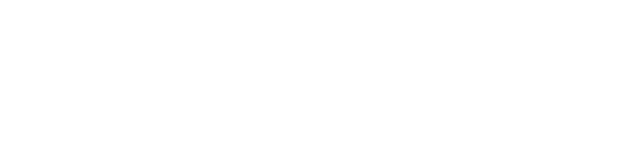
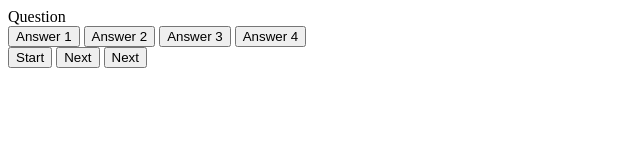
Before and after one commit to RyC2014/quizApp, a plain HTML site: page index.html in a window 1280 px wide. Shown: the whole page, without its empty margins (0-640 px from the left). Drawn offline with Linux system fonts and the light colour scheme; files that its build step writes are made by us from their sources; files whose address does not match are found by name.

Commit message:
added buttons and classes for JS

```diff
--- a/index.html
+++ b/index.html
@@ -9,5 +9,26 @@
   </head>
   <body>
     <script src="assets/js/script.js"></script>
+
+    <div class="container">
+
+      <div id="question-container" class="hide">
+        <div id="question">Question</div>
+        <div id="answer-button" class="btn-grid"></div>
+        <button class="btn">Answer 1</button>
+        <button class="btn">Answer 2</button>
+        <button class="btn">Answer 3</button>
+        <button class="btn">Answer 4</button>
+      </div>
+
+      <div class="controls">
+
+        <button id="start-btn" class="start-btn btn">Start</button>
+      <button id="next-btn" class="next-btn btn hide">Next</button>
+        <button>Next</button>
+
+      </div>
+
+    </div>
   </body>
 </html>
```
